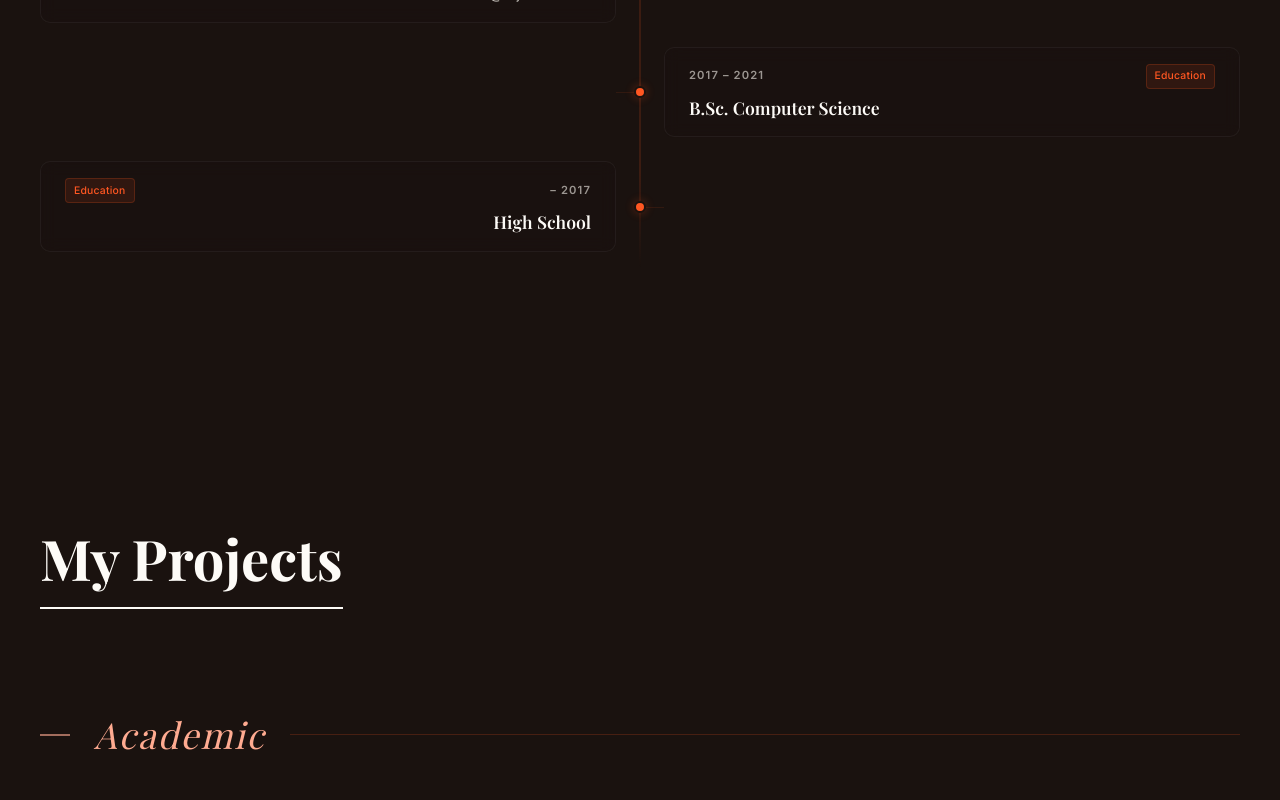
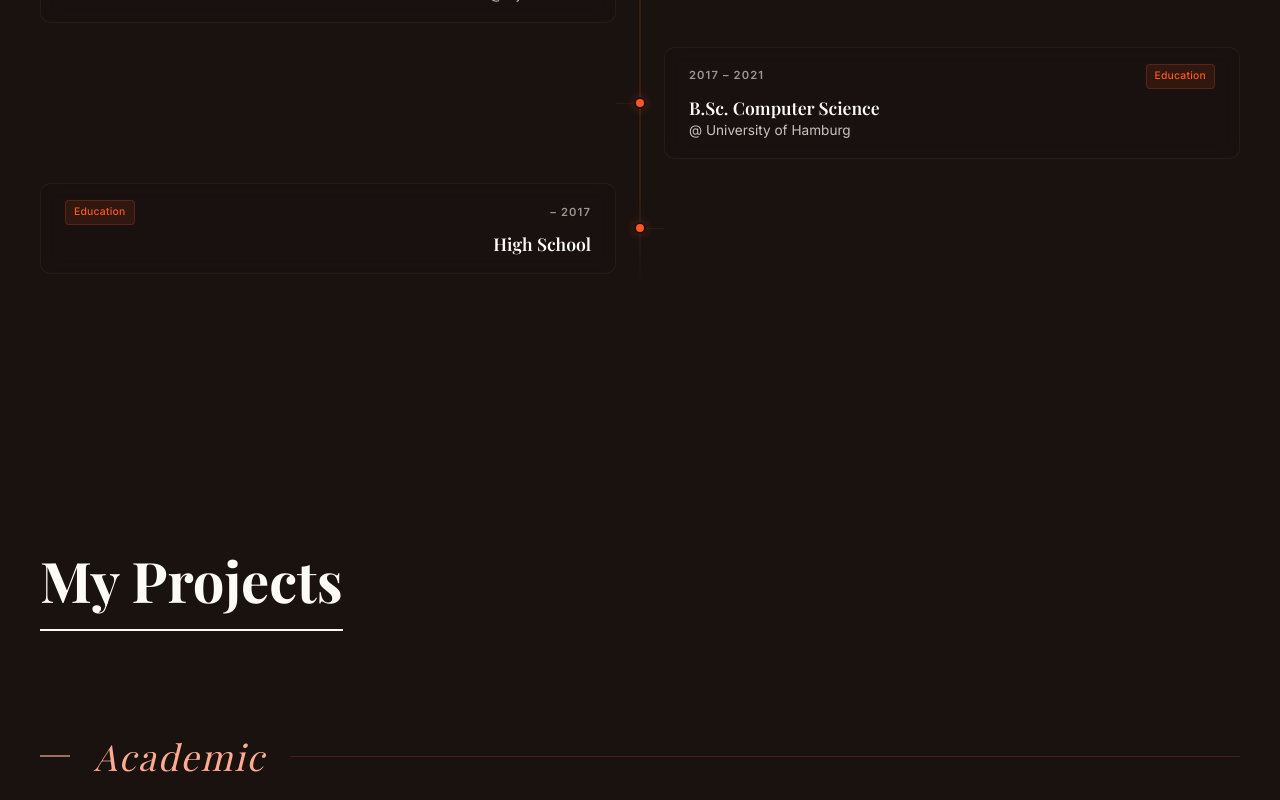
Before and after one commit to LukaZdr/project-portfolio, a React (Vite) app: page / in a window 1280 px wide. Shown: the part 2580-3380 px from the top of the page. Built offline with nearby package versions, Linux system fonts and the light colour scheme; a web font is replaced by a local one.

Commit message:
adds university to bachelors

```diff
--- a/src/components/Timeline.tsx
+++ b/src/components/Timeline.tsx
@@ -66,6 +66,7 @@ const timelineData: TimelineEntry[] = [
     id: 'bsc',
     year: '2017 – 2021',
     title: 'B.Sc. Computer Science',
+    organization: 'University of Hamburg',
     category: 'education',
   },
   {
```
